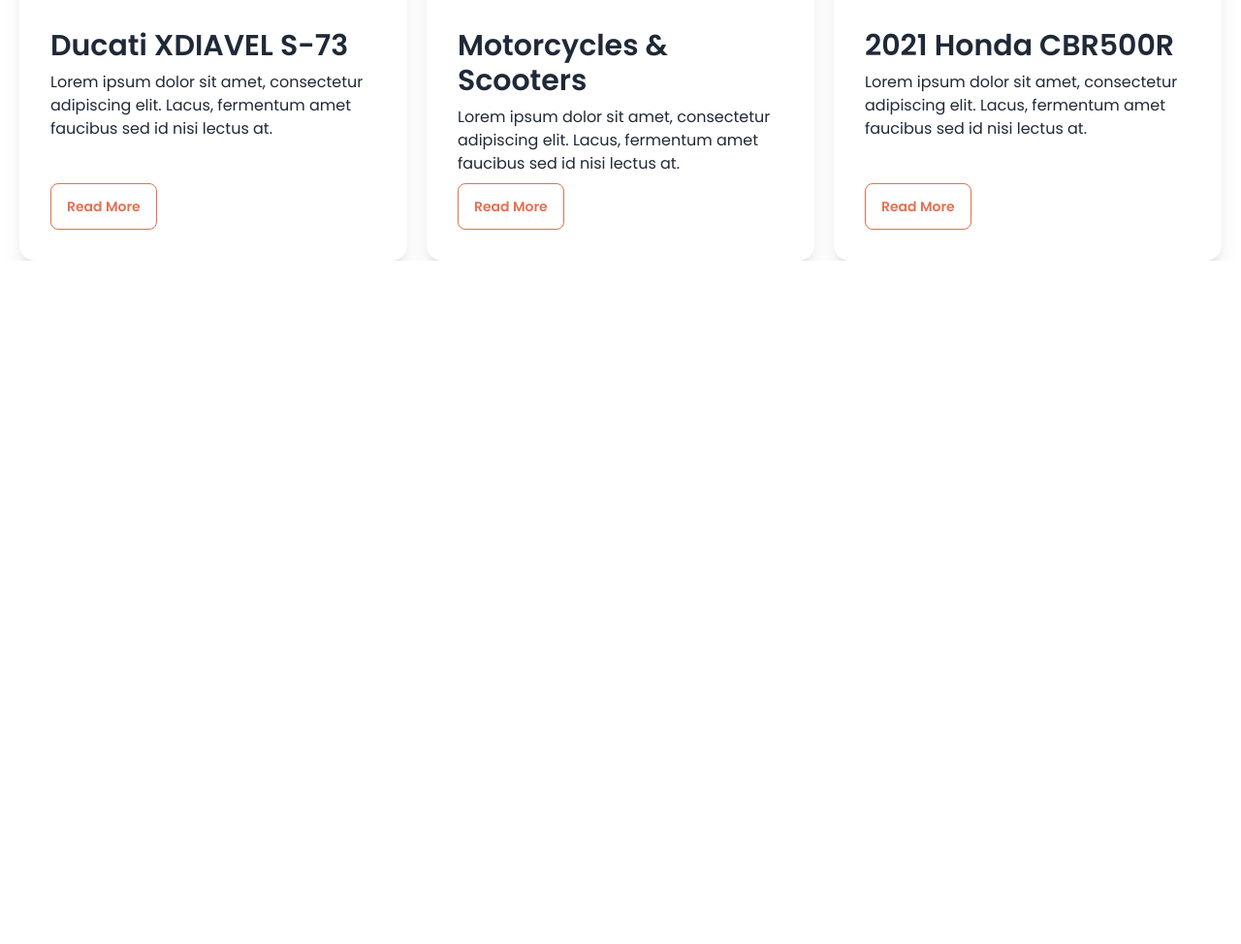
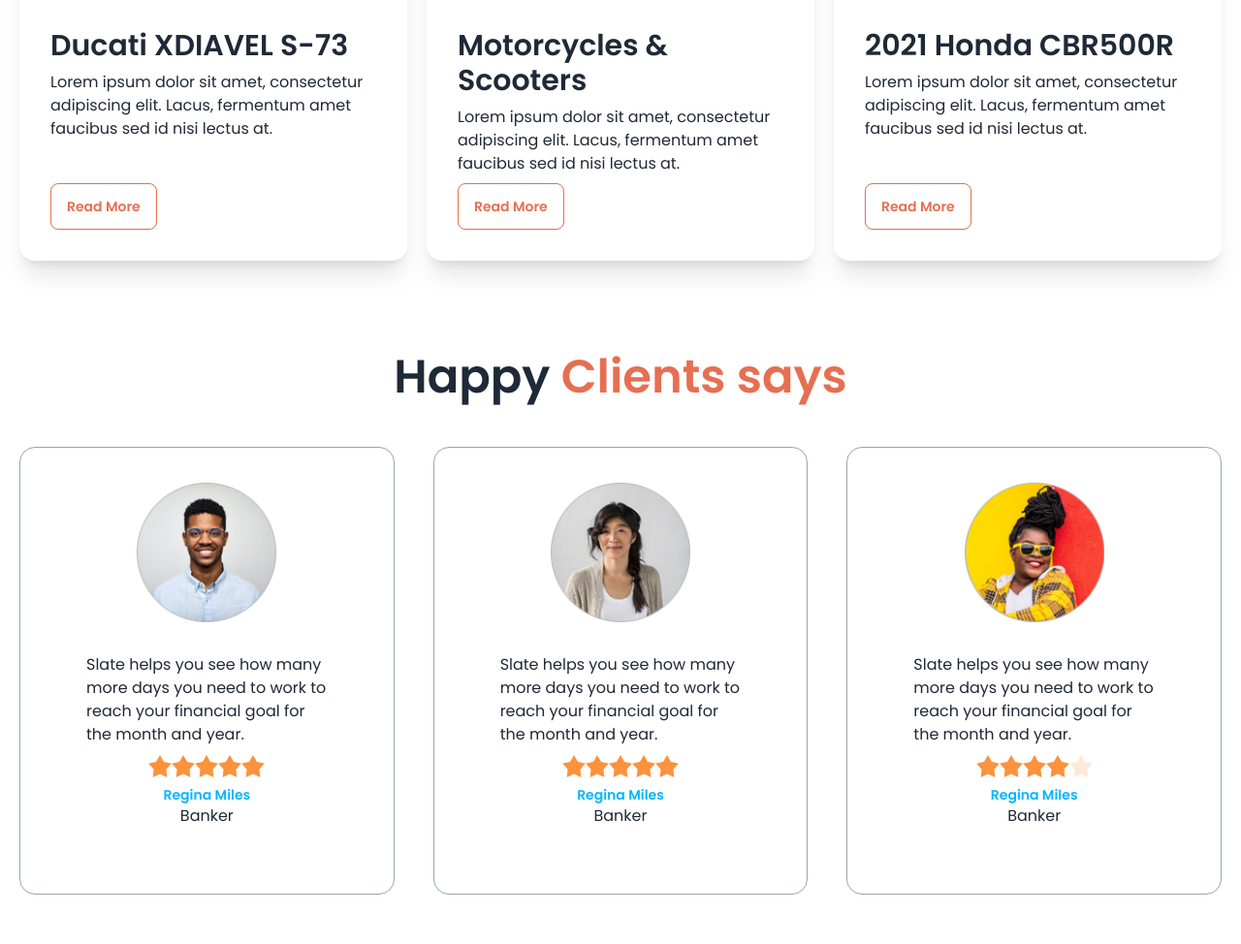
Before and after one commit to riponmondalbd/biker-zone-with-daisyui, a plain HTML site: page index.html in a window 1280 px wide. Shown: the part 1596-2570 px from the top of the page at 97% size. Before the commit the page ends 1865 px from the top, so only its background shows below. Drawn offline with nearby package versions, Linux system fonts and the light colour scheme.

Commit message:
happy clients section

```diff
--- a/index.html
+++ b/index.html
@@ -249,6 +249,98 @@
                 </div>
             </div>
         </section>
+        <!-- happy clients -->
+        <section class="my-24">
+            <h3 class="text-5xl font-semibold text-center">
+                Happy <span class="text-bike-primary">Clients says</span>
+            </h3>
+            <div class="grid gap-10 grid-cols-1 md:grid-cols-2 lg:grid-cols-3 py-12 px-5">
+                <!-- first review -->
+                <div class="card bg-base-100 p-9 border border-gray-400">
+                    <figure><img class="w-36" src="images/others/user-1.png" alt="Shoes" /></figure>
+                    <div class="card-body">
+                        <p>
+                            Slate helps you see how
+                            many more days you need
+                            to work to reach your financial
+                            goal for the month and year.
+                        </p>
+                        <div class="rating justify-center">
+                            <input type="radio" name="rating-2" class="mask mask-star-2 bg-orange-400" />
+                            <input type="radio" name="rating-2" class="mask mask-star-2 bg-orange-400" />
+                            <input type="radio" name="rating-2" class="mask mask-star-2 bg-orange-400" />
+                            <input type="radio" name="rating-2" class="mask mask-star-2 bg-orange-400" checked />
+                            <input type="radio" name="rating-2" class="mask mask-star-2 bg-orange-400" />
+                        </div>
+                        <div class="text-center">
+                            <h4 class="text-sm font-semibold text-info">
+                                Regina Miles
+                            </h4>
+                            <p>
+                                Banker
+                            </p>
+
+                        </div>
+                    </div>
+                </div>
+                <!-- Second review -->
+                <div class="card bg-base-100 p-9 border border-gray-400">
+                    <figure><img class="w-36" src="images/others/user-2.png" alt="Shoes" /></figure>
+                    <div class="card-body">
+                        <p>
+                            Slate helps you see how
+                            many more days you need
+                            to work to reach your financial
+                            goal for the month and year.
+                        </p>
+                        <div class="rating justify-center">
+                            <input type="radio" name="rating-2" class="mask mask-star-2 bg-orange-400" />
+                            <input type="radio" name="rating-2" class="mask mask-star-2 bg-orange-400" />
+                            <input type="radio" name="rating-2" class="mask mask-star-2 bg-orange-400" />
+                            <input type="radio" name="rating-2" class="mask mask-star-2 bg-orange-400" checked />
+                            <input type="radio" name="rating-2" class="mask mask-star-2 bg-orange-400" />
+                        </div>
+                        <div class="text-center">
+                            <h4 class="text-sm font-semibold text-info">
+                                Regina Miles
+                            </h4>
+                            <p>
+                                Banker
+                            </p>
+
+                        </div>
+                    </div>
+                </div>
+                <!-- Third review -->
+                <div class="card bg-base-100 p-9 border border-gray-400">
+                    <figure><img class="w-36" src="images/others/user-3.png" alt="Shoes" /></figure>
+                    <div class="card-body">
+                        <p>
+                            Slate helps you see how
+                            many more days you need
+                            to work to reach your financial
+                            goal for the month and year.
+                        </p>
+                        <div class="rating justify-center">
+                            <input type="radio" name="rating-2" class="mask mask-star-2 bg-orange-400" />
+                            <input type="radio" name="rating-2" class="mask mask-star-2 bg-orange-400" />
+                            <input type="radio" name="rating-2" class="mask mask-star-2 bg-orange-400" />
+                            <input type="radio" name="rating-2" class="mask mask-star-2 bg-orange-400" checked />
+                            <input type="radio" name="rating-2" class="mask mask-star-2 bg-orange-400" />
+                        </div>
+                        <div class="text-center">
+                            <h4 class="text-sm font-semibold text-info">
+                                Regina Miles
+                            </h4>
+                            <p>
+                                Banker
+                            </p>
+
+                        </div>
+                    </div>
+                </div>
+            </div>
+        </section>
     </main>
     <footer></footer>
 </body>
```
